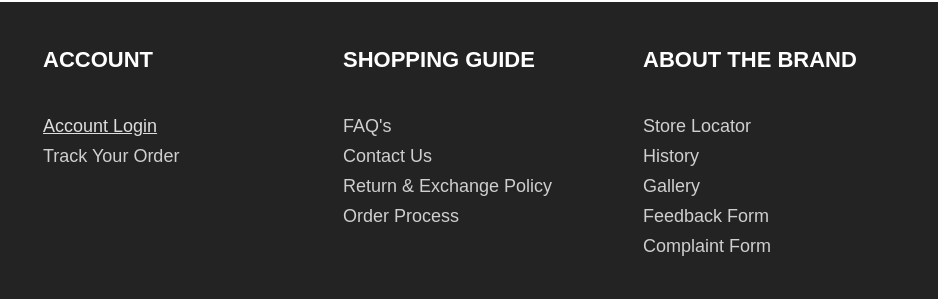
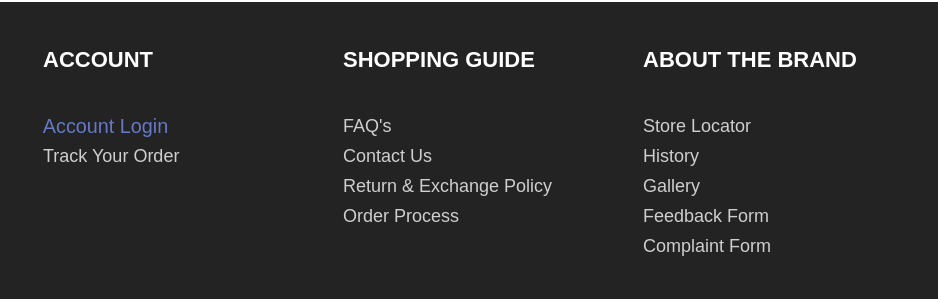
Before and after one commit to LegitTorch207/Independent-Hustle-Frontend-, a plain HTML site: page index.html in a window 1280 px wide. In both pictures the pointer is over the link "Account Login". Shown: the part 1698-1997 px from the top of the page, 342-1280 px from the left. Drawn offline with Linux system fonts and the light colour scheme.

Commit message:
Made changes to footer link behavior on hover

```diff
--- a/Styles/Index.css
+++ b/Styles/Index.css
@@ -317,13 +317,14 @@ button {
 .footer-card-texts a {
   color: rgb(207, 207, 207);
   font-size: 18px;
-  margin-top: 20px;
   line-height: 30px;
+  display: inline-block;
+  transition: color 0.3s ease, transform 0.3s ease;
 }
 
 .footer-card-texts a:hover {
-  text-decoration: underline;
-  color: rgb(222, 222, 222);
+  color: rgb(102, 121, 198);
+  transform: scale(1.1) translateX(5px);
 }
 
 .footer-card1 {
```
